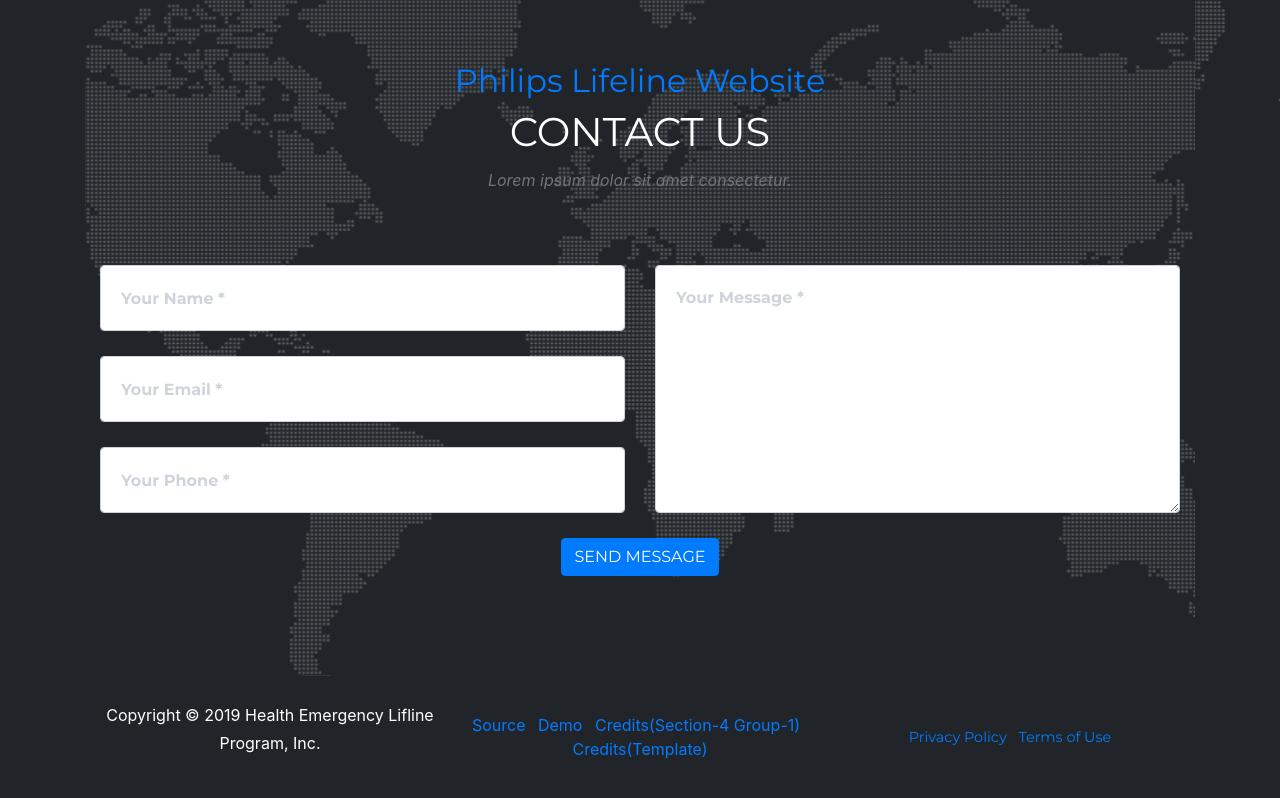
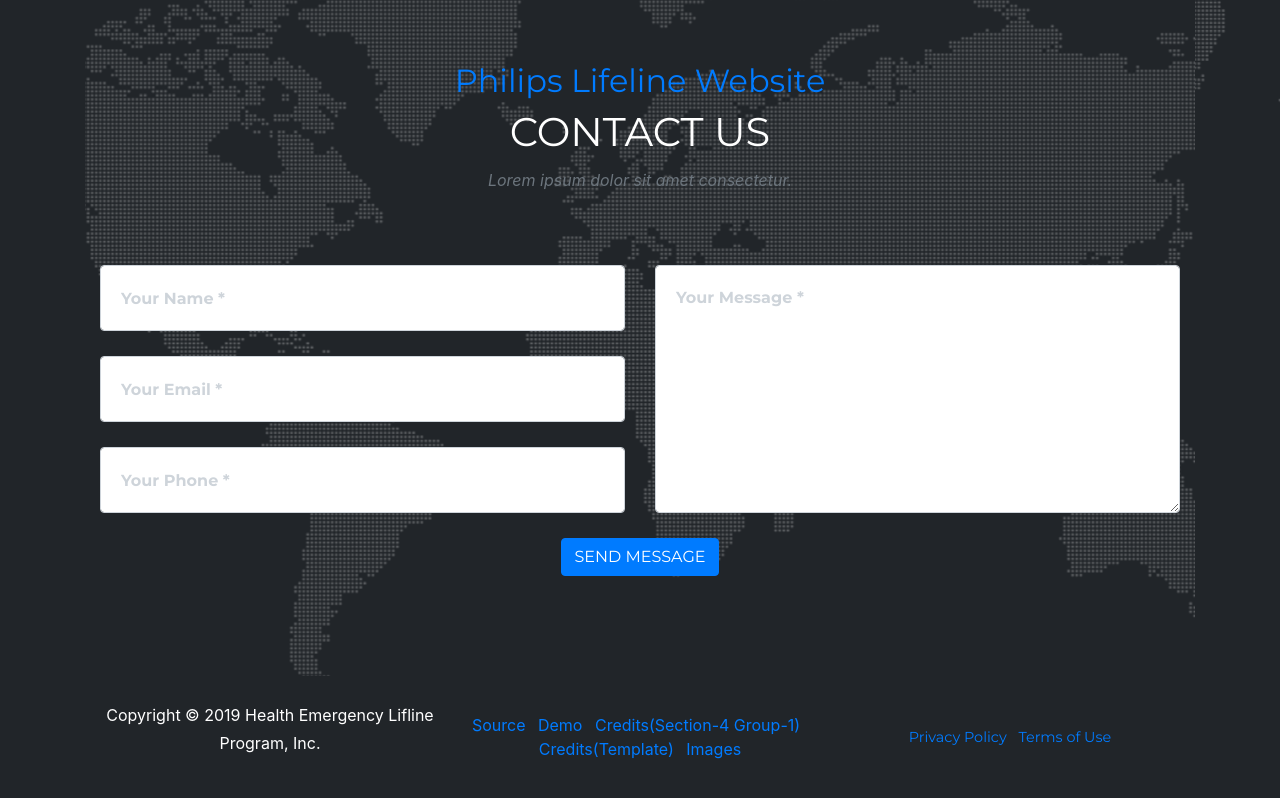
Before and after one commit to suma-gitrep/help-app, a website with bundled scripts: page index.html in a window 1280 px wide. Shown: the part 5614-6412 px from the top of the page. Built offline with nearby package versions, Linux system fonts and the light colour scheme; a web font is replaced by a local one.

Commit message:
commit index.html and readme

```diff
--- a/index.html
+++ b/index.html
@@ -461,6 +461,9 @@
            <li class="list-inline-item">
               <a href="https://startbootstrap.com/themes/agency/">Credits(Template)</a>
             </li>
+            <li class="list-inline-item">
+              <a href="https://github.com/denisecase/pbl-lifeline/tree/master/images">Images</a>
+            </li>
 
         </div>
         <div class="col-md-4">
```
Also changed, not shown: README.md.
